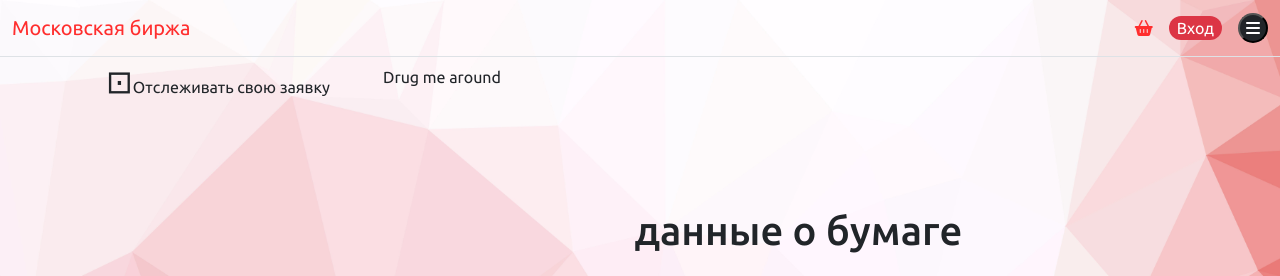
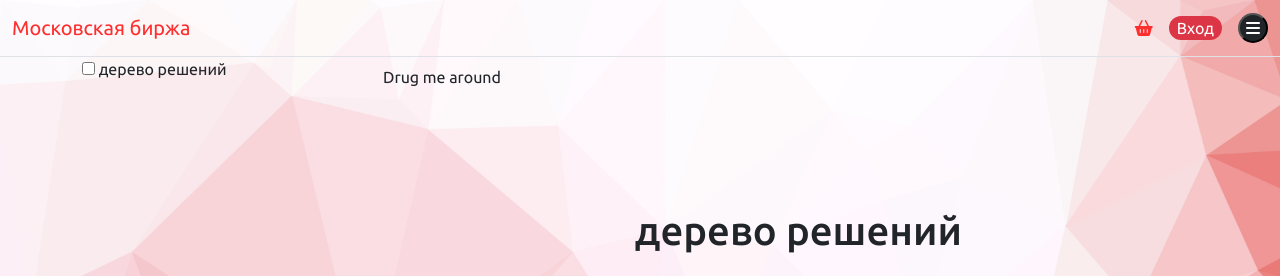
Before and after one commit to zeculesu/goALgo, a Flask app: page / in a window 1280 px wide. Shown: the top 276 px of the page. Run offline with Flask 3, Linux system fonts and the light colour scheme; some libraries are stand-ins or nearby versions.

Commit message:
wtf with this widgets

```diff
--- a/templates/index.html
+++ b/templates/index.html
@@ -49,26 +49,28 @@
       <script src="https://cdn.jsdelivr.net/npm/@popperjs/core@2.11.6/dist/umd/popper.min.js" integrity="sha384-oBqDVmMz9ATKxIep9tiCxS/Z9fNfEXiDAYTujMAeBAsjFuCZSmKbSSUnQlmh/jp3" crossorigin="anonymous"></script>
       <script src="https://cdn.jsdelivr.net/npm/bootstrap@5.2.1/dist/js/bootstrap.min.js" integrity="sha384-7VPbUDkoPSGFnVtYi0QogXtr74QeVeeIs99Qfg5YCF+TidwNdjvaKZX19NZ/e6oz" crossorigin="anonymous"></script></body>
       <!-- <script src="../static/drag.js"></script> -->
+      <script src= "https://code.jquery.com/jquery-1.12.4.min.js"></script>
 
 
-
+      <script type="text/javascript">
+        $(document).ready(function() {
+            $('input[type="checkbox"]').click(function() {
+                var inputValue = $(this).attr("value");
+                $("." + inputValue).toggle();
+            });
+        });
+    </script>
 
 
       <div class="container">
         <div class="row">
           <div class="column" style="max-width: 25%;">
-            <input type="checkbox" class="form-check-input" id="chk">
-            <div class="form-group">
-              <div class="form-check">
-                <label class="form-check-label" for="chk">Отслеживать свою заявку</label>
+            <label>
+            <input type="checkbox" name="colorCheckbox" value="solution-tree">
+             дерево решений
+            </label>
+
         </div>
-            </div>
-            <div class="form-group">
-              <img class="img-fluid" src="../static/img/mem1.jpeg" alt="" id="input-email">
-            </div>
-          </div>
-
-
           <div class="column text-center mx-auto" style="max-width: 75%;">
             <div class="form-group">
               <div id="input-email">
@@ -78,19 +80,13 @@
               <p>Drug me around</p>
             </div>
             <ul class="task-list" style="list-style-type: none;">
-              <li class="draggable" id='0' draggable="true">
-                <div class="form-group">
-                  <div id="input-email">
-
+              <li class="draggable selectt solution-tree" id='0' draggable="true">
                 <div class="column">
                   <div class="row h1">
-                        <p>стоимость</p>
+                    <p>дерево решений</p>
                   </div>
                   <div class="row">
                     <img class="img-fluid" src="../static/img/mem1.jpeg" alt="">
-                      </div>
-                    </div>
-
                   </div>
                 </div>
                </li>
```
Lines whose indentation alone changed are shown as unchanged.
